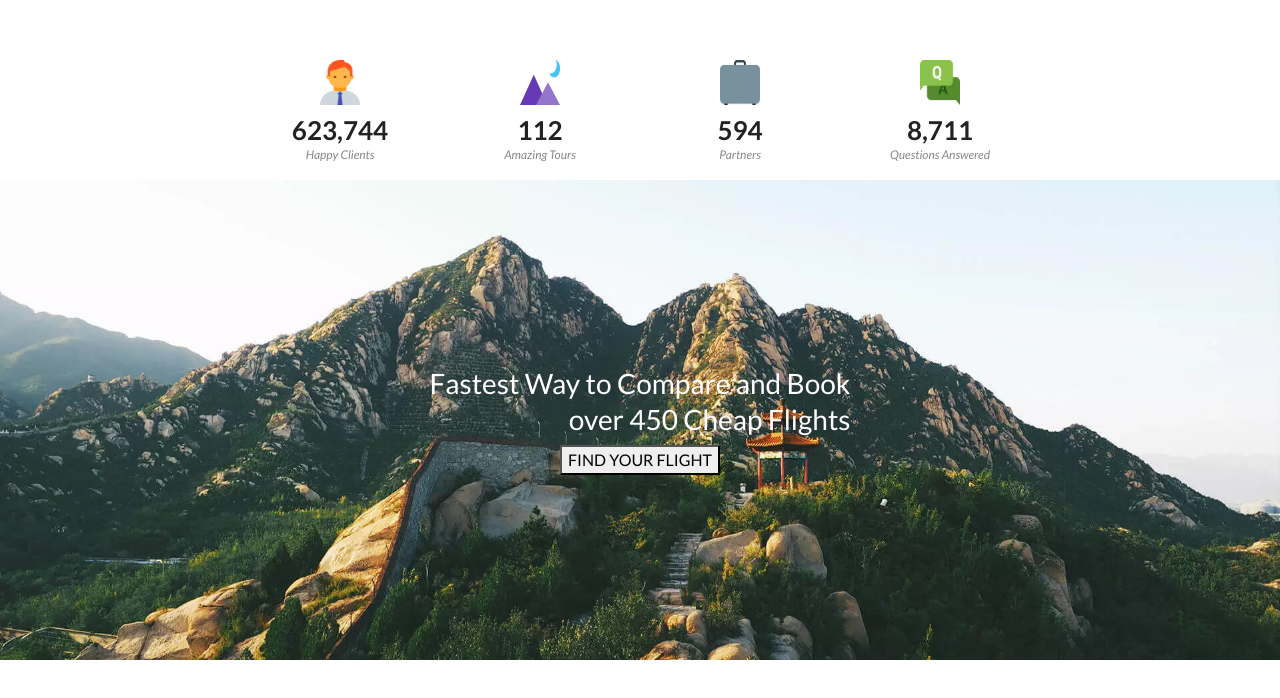
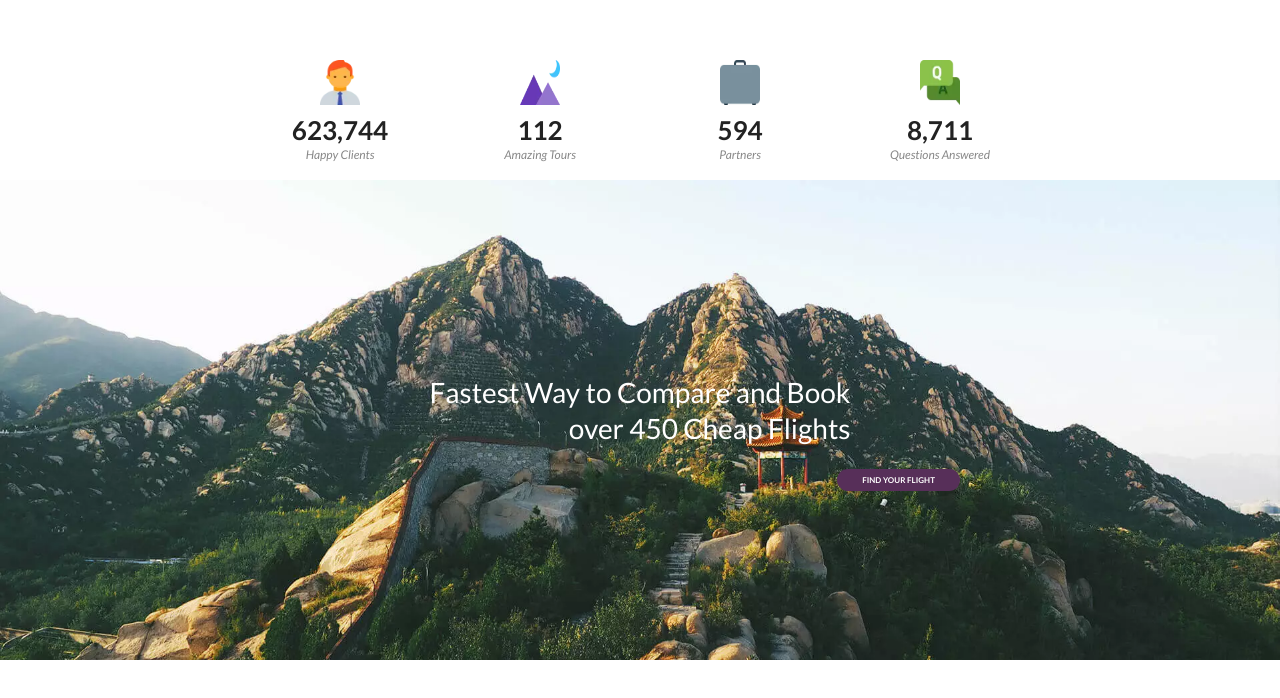
Before and after one commit to udaya28/tourizto, a React (Create React App) app: page / in a window 1280 px wide. Shown: the part 2280-2978 px from the top of the page. Built offline with nearby package versions, Linux system fonts and the light colour scheme.

Commit message:
completed

```diff
--- a/src/components/container3/container3.component.jsx
+++ b/src/components/container3/container3.component.jsx
@@ -16,7 +16,9 @@ export const Container3 = () => {
             </div>
             <div className="con3-bg">
                 <h2>Fastest Way to Compare and Book<br/> over 450 Cheap Flights</h2>
+                <div className="btn1">
                 <button>FIND YOUR FLIGHT</button>
+                    </div>
             </div>
         </div>
     )
--- a/src/components/container3/container3.styles.css
+++ b/src/components/container3/container3.styles.css
@@ -1,23 +1,19 @@
-.con3{
+.con3 {
   height: 100vh;
   display: flex;
   align-items: center;
   justify-content: center;
-    flex-direction: column ;
-
-
+  flex-direction: column;
+  margin-bottom: 30vh;
 }
 
-.icon-list{
+.icon-list {
   display: flex;
   align-items: center;
   justify-content: center;
   flex-direction: row;
-
 }
-.con3-bg{
-
-
+.con3-bg {
   background-image: url('../../photos/bg-3.webp');
 
   height: 60vh;
@@ -27,19 +23,36 @@
   display: flex;
   align-items: center;
   justify-content: center;
-    flex-direction: column ;
+  flex-direction: column;
   /* background-position: center center; */
 }
-.con3-bg h2{
-    color: #FFFFFF;
-    font-family: "Lato", Sans-serif;
+.con3-bg h2 {
+  color: #ffffff;
+  font-family: 'Lato', Sans-serif;
   font-size: 28px;
   font-weight: 400;
   line-height: 1.3em;
   letter-spacing: 0px;
   /* margin-right: 200px; */
   text-align: right;
+  margin-top: 25px;
 }
-.con3-bg button{
-
+.btn1 {
+  width: 50%;
+  display: flex;
+  justify-content: flex-end;
 }
+.btn1 button {
+  outline: none;
+  border: 0px;
+  border-radius: 30px;
+  margin-top: 15px;
+  font-size: 8px;
+  font-weight: 700;
+  text-transform: uppercase;
+  line-height: 2em;
+  letter-spacing: 0.04px;
+  padding: 3px 25px;
+  background-color: #572F59;
+  color: white;
+}
```
Lines whose indentation alone changed are shown as unchanged.
